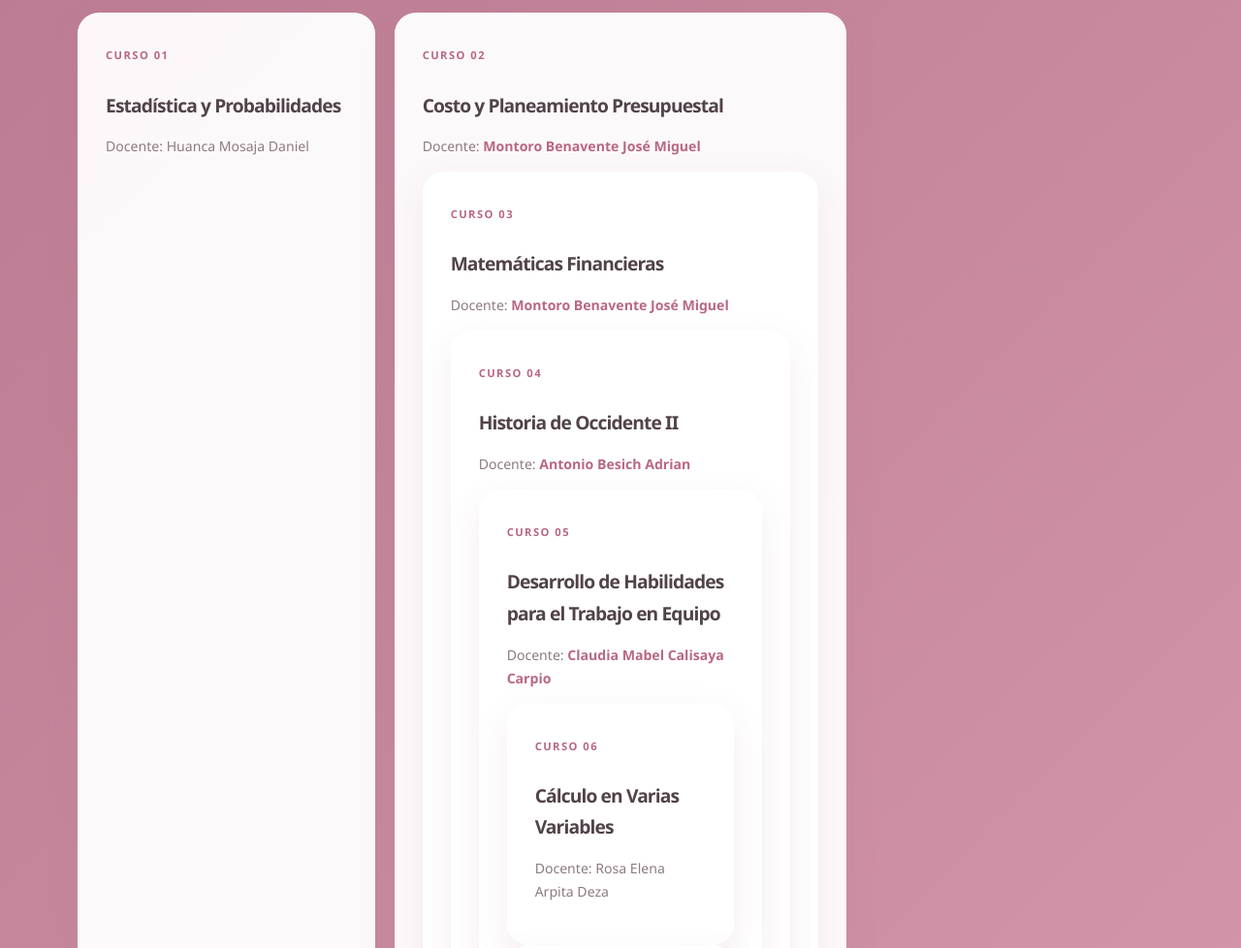
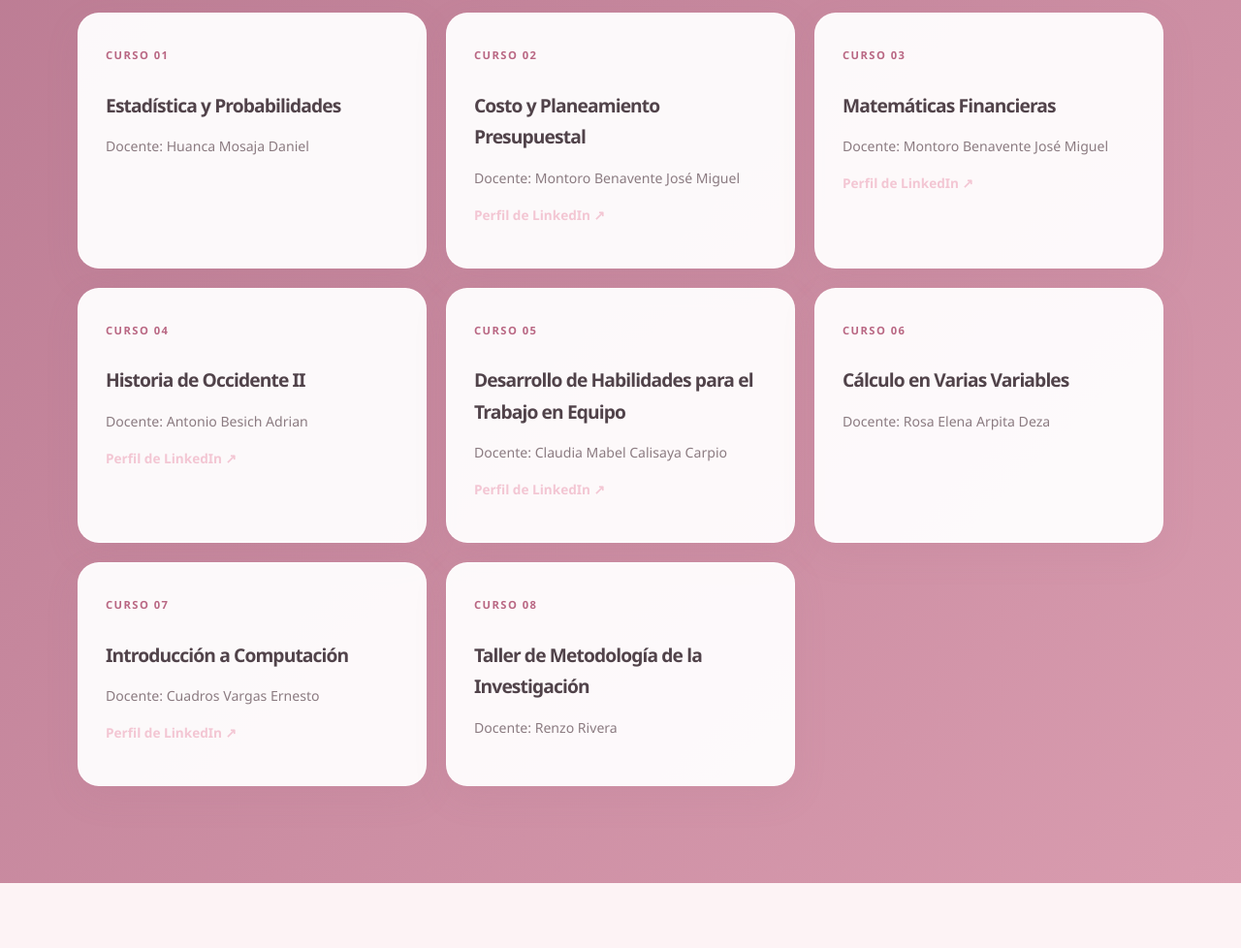
Before and after one commit to chiaraticona-source/chiara-ticona.github.io, a plain HTML site: page index.html in a window 1280 px wide. Shown: the part 2600-3578 px from the top of the page at 97% size. Drawn offline with Linux system fonts and the light colour scheme.

Commit message:
Revise instructor details and add LinkedIn links
Updated course instructor information and added LinkedIn profile links for better accessibility.

```diff
--- a/index.html
+++ b/index.html
@@ -131,37 +131,46 @@
       <article class="info-card reveal">
         <span class="card-number">CURSO 02</span>
         <h3>Costo y Planeamiento Presupuestal</h3>
-        <p>Docente:
-  <a href="https://www.linkedin.com/in/jose-montoro-benavente-96b73023" target="_blank">
-    Montoro Benavente José Miguel
+        <p>Docente: Montoro Benavente José Miguel</p>
+        <p style="margin-top: 0.6rem;">
+          <a href="https://www.linkedin.com/in/jose-montoro-benavente-96b73023" target="_blank" rel="noopener noreferrer" style="color: #f3c6d3; text-decoration: none; font-size: 0.85rem; font-weight: 600;">
+            Perfil de LinkedIn ↗
           </a>
         </p>
+      </article>
 
       <article class="info-card reveal">
         <span class="card-number">CURSO 03</span>
         <h3>Matemáticas Financieras</h3>
-       <p>Docente:
-  <a href="https://www.linkedin.com/in/jose-montoro-benavente-96b73023" target="_blank">
-    Montoro Benavente José Miguel
+        <p>Docente: Montoro Benavente José Miguel</p>
+        <p style="margin-top: 0.6rem;">
+          <a href="https://www.linkedin.com/in/jose-montoro-benavente-96b73023" target="_blank" rel="noopener noreferrer" style="color: #f3c6d3; text-decoration: none; font-size: 0.85rem; font-weight: 600;">
+            Perfil de LinkedIn ↗
           </a>
         </p>
+      </article>
 
       <article class="info-card reveal">
         <span class="card-number">CURSO 04</span>
         <h3>Historia de Occidente II</h3>
-        <p>Docente:
-  <a href="https://www.linkedin.com/in/antonio-besich-adrian-9827aa376" target="_blank">
-    Antonio Besich Adrian
+        <p>Docente: Antonio Besich Adrian</p>
+        <p style="margin-top: 0.6rem;">
+          <a href="https://www.linkedin.com/in/antonio-besich-adrian-9827aa376" target="_blank" rel="noopener noreferrer" style="color: #f3c6d3; text-decoration: none; font-size: 0.85rem; font-weight: 600;">
+            Perfil de LinkedIn ↗
           </a>
         </p>
+      </article>
+
       <article class="info-card reveal">
         <span class="card-number">CURSO 05</span>
         <h3>Desarrollo de Habilidades para el Trabajo en Equipo</h3>
-        <p>Docente:
-  <a href="https://www.linkedin.com/in/claudia-calisaya-carpio-5821a0173" target="_blank">
-    Claudia Mabel Calisaya Carpio
+        <p>Docente: Claudia Mabel Calisaya Carpio</p>
+        <p style="margin-top: 0.6rem;">
+          <a href="https://www.linkedin.com/in/claudia-calisaya-carpio-5821a0173" target="_blank" rel="noopener noreferrer" style="color: #f3c6d3; text-decoration: none; font-size: 0.85rem; font-weight: 600;">
+            Perfil de LinkedIn ↗
           </a>
         </p>
+      </article>
 
       <article class="info-card reveal">
         <span class="card-number">CURSO 06</span>
@@ -172,15 +181,17 @@
       <article class="info-card reveal">
         <span class="card-number">CURSO 07</span>
         <h3>Introducción a Computación</h3>
-        <p>Docente:
-  <a href="https://www.linkedin.com/in/ecuadrosv" target="_blank">
-    CUADROS VARGAS Ernesto
+        <p>Docente: Cuadros Vargas Ernesto</p>
+        <p style="margin-top: 0.6rem;">
+          <a href="https://www.linkedin.com/in/ecuadrosv" target="_blank" rel="noopener noreferrer" style="color: #f3c6d3; text-decoration: none; font-size: 0.85rem; font-weight: 600;">
+            Perfil de LinkedIn ↗
           </a>
         </p>
+      </article>
 
       <article class="info-card reveal">
         <span class="card-number">CURSO 08</span>
-        <h3>Taller de Metología de la Investigación</h3>
+        <h3>Taller de Metodología de la Investigación</h3>
         <p>Docente: Renzo Rivera</p>
       </article>
 
```
Lines whose indentation alone changed are shown as unchanged.
